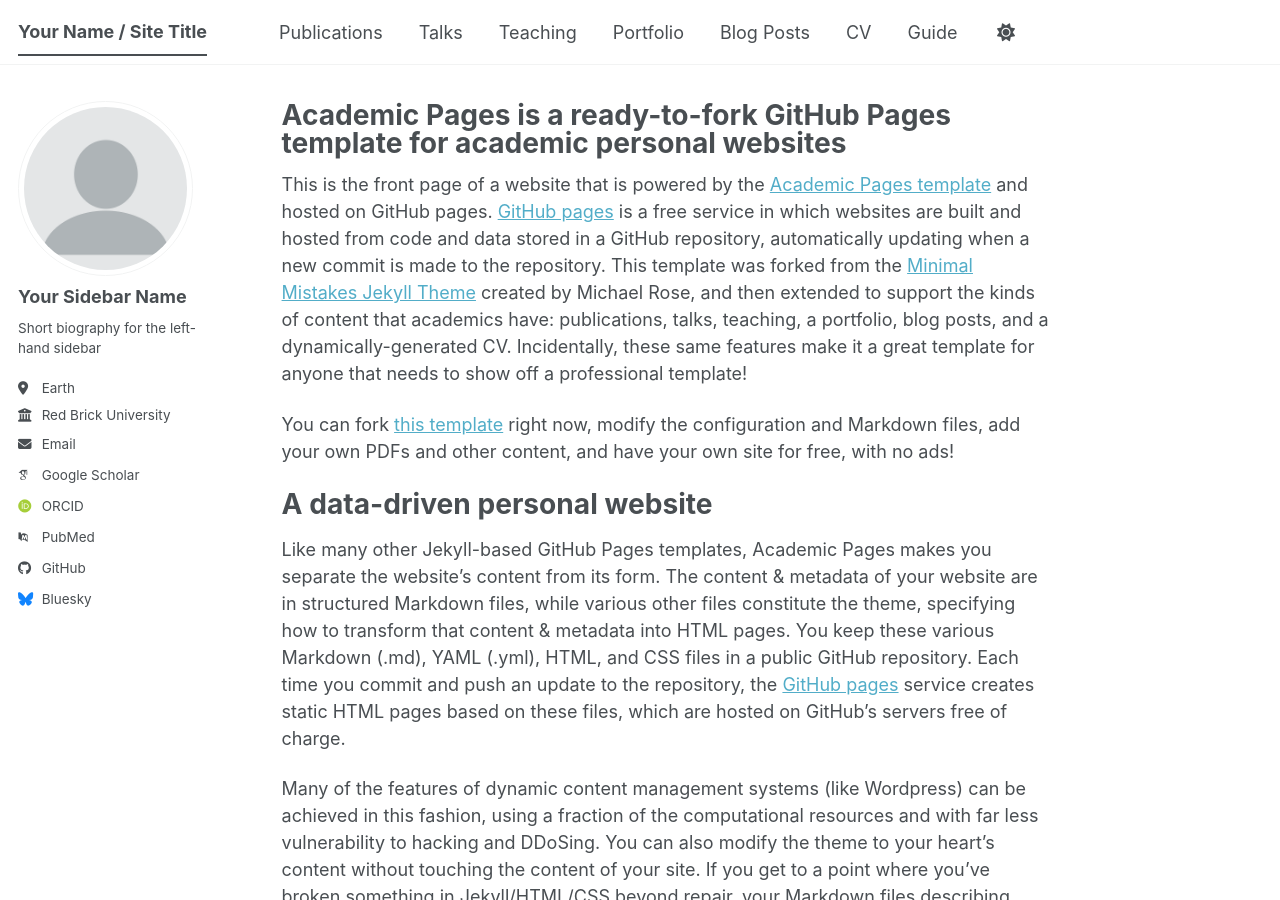
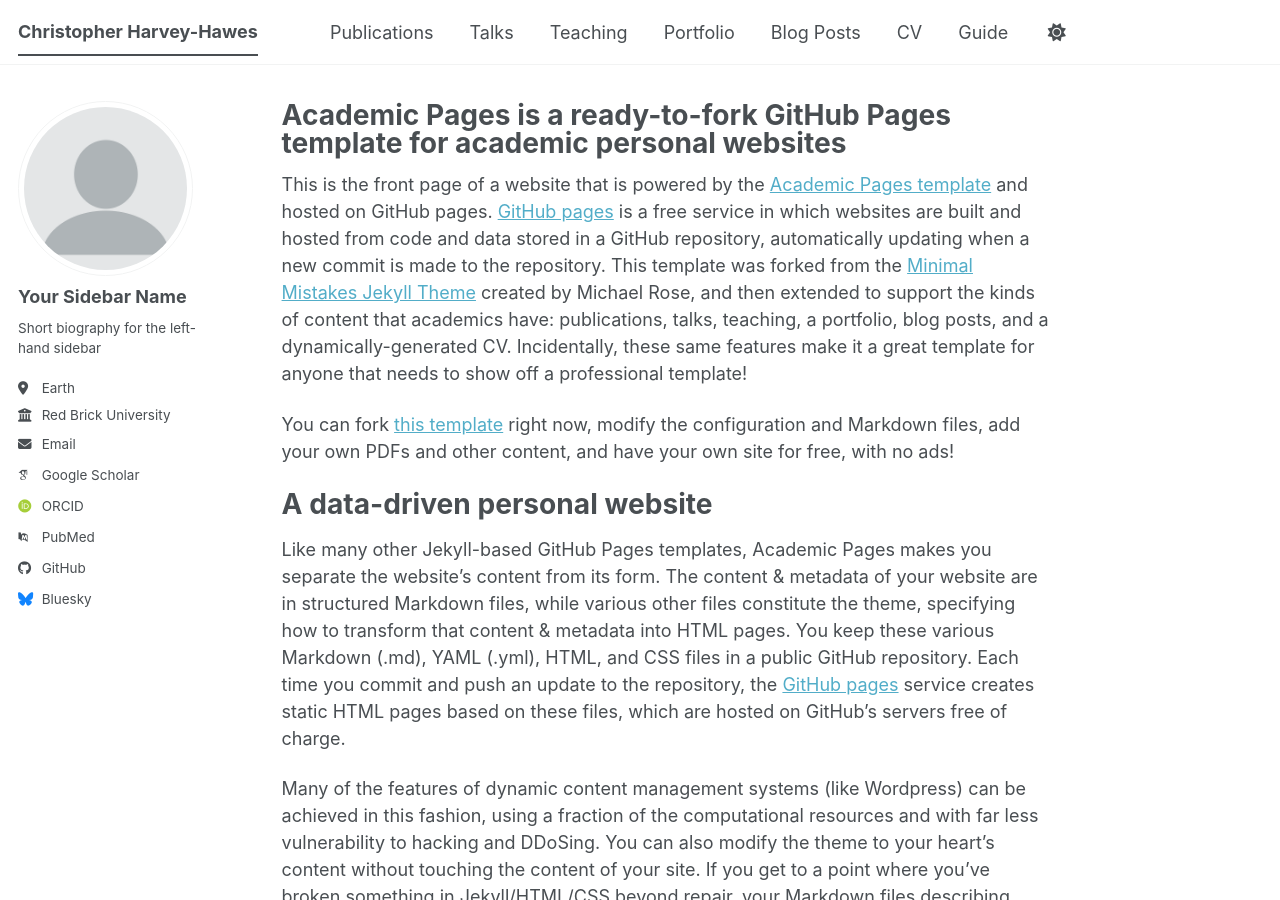
Before and after one commit to chrisharhaw/chrisharhaw.github.io, a Jekyll site: the page built from _pages/about.md, in a window 1280 px wide and 900 px high. Built offline with Jekyll 4.4.1, drawn with Linux system fonts in a browser that asks for light colours; some web fonts are replaced; a script bundle is joined from its source files by our own code; library files that are not in the unit come from our copies.

Commit message:
Update site title in configuration

```diff
--- a/_config.yml
+++ b/_config.yml
@@ -9,7 +9,7 @@
 # Basic Site Settings
 locale                   : "en-US"
 site_theme               : "default" # The available themes options are "default", "air", "sunrise", "mint", "dirt" and "contrast"
-title                    : "Your Name / Site Title"
+title                    : "Christopher Harvey-Hawes"
 title_separator          : "-"
 name                     : &name "Your Name"
 description              : &description "Your Name's academic portfolio"   # Update this with a general description of your site, this is the default if not overridden by a page
```
